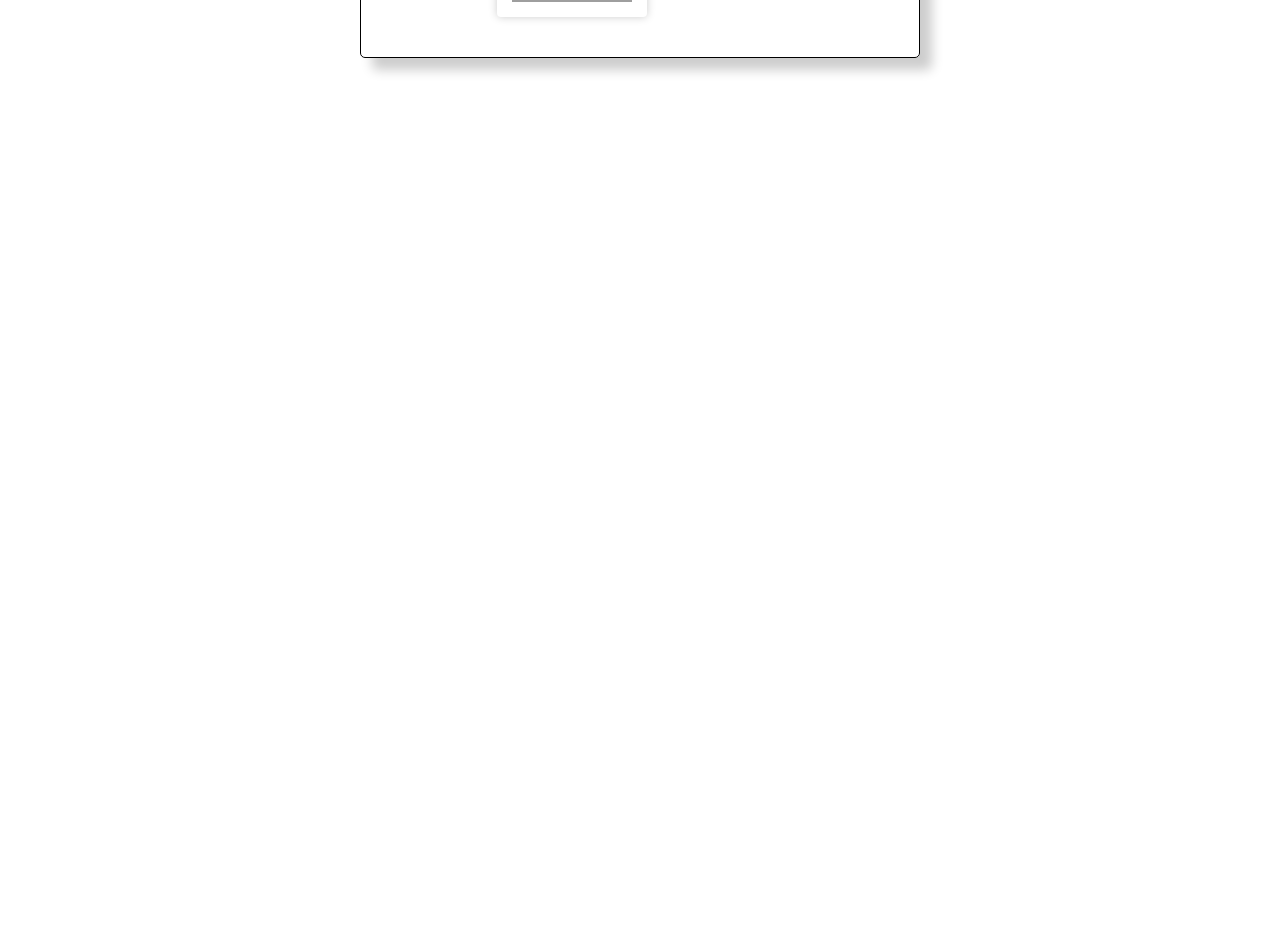
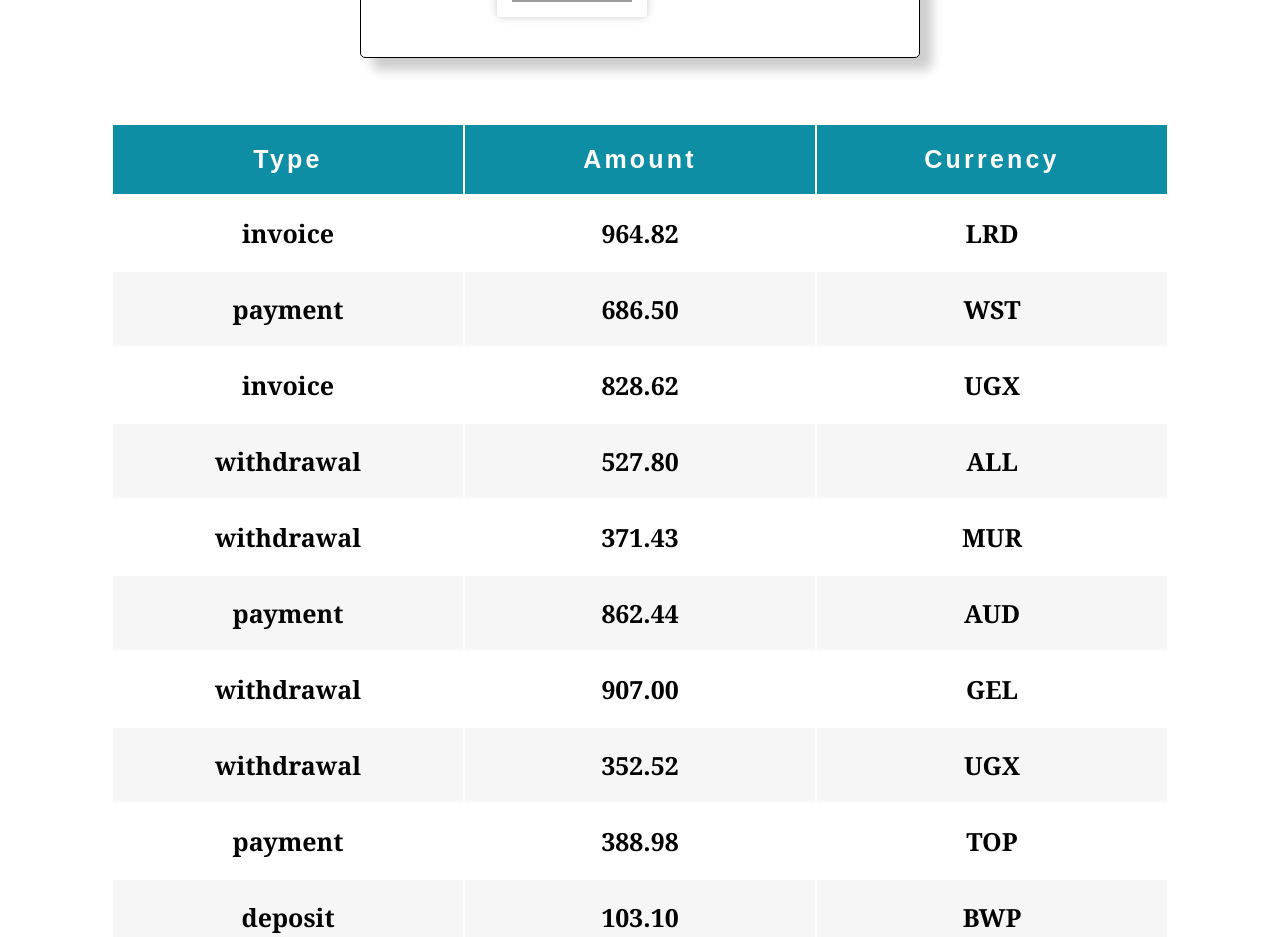
Before and after one commit to petroDavydov/goit-react-hw-01-components, a React (Create React App) app: page / in a window 1280 px wide. Shown: the part 1860-2797 px from the top of the page. Before the commit the page ends 1941 px from the top, so only its background shows below. Built offline with nearby package versions, Linux system fonts and the light colour scheme; grey boxes are pictures that could not be loaded.

Commit message:
add transaction

```diff
--- a/src/App.js
+++ b/src/App.js
@@ -9,7 +9,8 @@
 import FriendList from './components/friends/FriendsList';
 import friends from './components/friends/friends.json';
 // ============================================
-
+import TransactionHistory from './components/transaction/TransactionHistory';
+import transactions from './components/transaction/transactions.json';
 // ============================================
 
 function App() {
@@ -26,6 +27,7 @@
         <Statistics title="Upload stats" stats={statisticalData} />;
         <Statistics stats={statisticalData} />;
         <FriendList friends={friends} />
+        <TransactionHistory items={transactions} />;
       </Container>
     </div>
   );
--- /dev/null
+++ b/src/components/transaction/TransactionHistory.jsx
@@ -0,0 +1,44 @@
+import './TransactionHistory.module.css';
+import PropTypes from 'prop-types';
+
+export default function TransactionHistory({ items }) {
+  return (
+    <table>
+      <thead>
+        <tr>
+          <th>Type</th>
+          <th>Amount</th>
+          <th>Currency</th>
+        </tr>
+      </thead>
+
+      <tbody>
+        {items.map(item => (
+          <tr key={item.id}>
+            <td>{item.type}</td>
+            <td>{item.amount}</td>
+            <td>{item.currency}</td>
+          </tr>
+        ))}
+      </tbody>
+    </table>
+  );
+}
+
+TransactionHistory.defaultProps = {
+  id: 'Random transaction 25-36 numbers',
+  type: 'invoice,payment,withdrawal,deposit ets.',
+  amount: 'Amount: 000.00',
+  currency: 'Currency',
+};
+
+TransactionHistory.propTypes = {
+  items: PropTypes.arrayOf(
+    PropTypes.shape({
+      id: PropTypes.string.isRequired,
+      type: PropTypes.string.isRequired,
+      amount: PropTypes.string.isRequired,
+      currency: PropTypes.string.isRequired,
+    }),
+  ),
+};
--- /dev/null
+++ b/src/components/transaction/TransactionHistory.module.css
@@ -0,0 +1,35 @@
+table {
+  font-family: 'Lucida Sans Unicode', 'Lucida Grande', Sans-Serif;
+  color: #686461;
+  margin-left: auto;
+  margin-right: auto;
+  margin-top: 50px;
+}
+
+th {
+  width: 350px;
+  padding: 20px;
+  font-family: Arial, Helvetica, sans-serif;
+  font-size: 25px;
+  font-weight: 600;
+  letter-spacing: 0.2rem;
+  color: #ffffff;
+  background-color: #0d8ea5;
+}
+
+td {
+  font-family: Georgia, 'Times New Roman', Times, serif;
+  font-size: 25px;
+  font-weight: 700;
+  text-align: center;
+  padding: 20px;
+  color: black;
+}
+
+tr:nth-child(odd) {
+  background: white;
+}
+
+tr:nth-child(even) {
+  background: rgba(241, 239, 239, 0.555);
+}
--- /dev/null
+++ b/src/components/transaction/transactions.json
@@ -0,0 +1,122 @@
+[
+  {
+    "id": "1e0700a2-5183-4291-85cc-2065a036a683",
+    "type": "invoice",
+    "amount": "964.82",
+    "currency": "LRD"
+  },
+  {
+    "id": "a30f821b-4d25-4ff0-abdd-e340b3f0dd2b",
+    "type": "payment",
+    "amount": "686.50",
+    "currency": "WST"
+  },
+  {
+    "id": "44dca67a-8e5a-4798-bf8e-b15efd4e1abd",
+    "type": "invoice",
+    "amount": "828.62",
+    "currency": "UGX"
+  },
+  {
+    "id": "ea8ed3dc-2b68-4a53-905a-53ecb0adef33",
+    "type": "withdrawal",
+    "amount": "527.80",
+    "currency": "ALL"
+  },
+  {
+    "id": "ea76146a-0b00-4b80-bc02-a8c822176712",
+    "type": "withdrawal",
+    "amount": "371.43",
+    "currency": "MUR"
+  },
+  {
+    "id": "63ca02f9-d637-46b5-9237-f3b24425e029",
+    "type": "payment",
+    "amount": "862.44",
+    "currency": "AUD"
+  },
+  {
+    "id": "ed0263e8-59a5-4bf1-87e0-2bb88e53dc34",
+    "type": "withdrawal",
+    "amount": "907.00",
+    "currency": "GEL"
+  },
+  {
+    "id": "6013bad0-750c-4691-8bc2-d8f2b43969c4",
+    "type": "withdrawal",
+    "amount": "352.52",
+    "currency": "UGX"
+  },
+  {
+    "id": "252c7be4-8b06-4fa7-8d42-61fb835b70d5",
+    "type": "payment",
+    "amount": "388.98",
+    "currency": "TOP"
+  },
+  {
+    "id": "4eaab41b-b967-40ac-82ed-85fc66f646f1",
+    "type": "deposit",
+    "amount": "103.10",
+    "currency": "BWP"
+  },
+  {
+    "id": "9648a350-8469-42d5-8bf3-18090de5fe67",
+    "type": "withdrawal",
+    "amount": "322.32",
+    "currency": "MRO"
+  },
+  {
+    "id": "9c5c25fb-1a95-4b2f-8d1f-4c4426d677cc",
+    "type": "invoice",
+    "amount": "14.79",
+    "currency": "PYG"
+  },
+  {
+    "id": "43ef232c-80e9-4d6f-b48a-b22405620de3",
+    "type": "payment",
+    "amount": "904.86",
+    "currency": "CHF"
+  },
+  {
+    "id": "5161682e-e620-4019-ab0a-24ceb10fbd20",
+    "type": "withdrawal",
+    "amount": "307.08",
+    "currency": "NOK"
+  },
+  {
+    "id": "7b119d71-42e6-4c42-a141-6818b07bb9ff",
+    "type": "invoice",
+    "amount": "275.07",
+    "currency": "AWG"
+  },
+  {
+    "id": "a4f65722-65c4-4c28-b1f4-b8ed988bb205",
+    "type": "deposit",
+    "amount": "213.10",
+    "currency": "STD"
+  },
+  {
+    "id": "c6e5784b-0ca3-48d6-86e5-b5128af5a523",
+    "type": "invoice",
+    "amount": "116.11",
+    "currency": "CUP CUC"
+  },
+  {
+    "id": "c9ebed6a-3a02-4b49-ac0d-0534b51f2bfd",
+    "type": "invoice",
+    "amount": "878.67",
+    "currency": "HKD"
+  },
+  {
+    "id": "a4a98b0e-b22c-438b-9f83-de2df52110c8",
+    "type": "invoice",
+    "amount": "725.03",
+    "currency": "UYU UYI"
+  },
+  {
+    "id": "b39bfa7a-0166-4c47-94d6-87d20590f746",
+    "type": "payment",
+    "amount": "405.45",
+    "currency": "MDL"
+  }
+]
```
